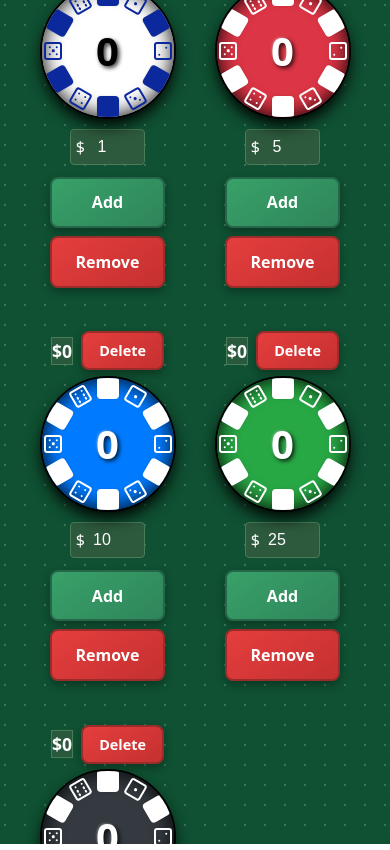
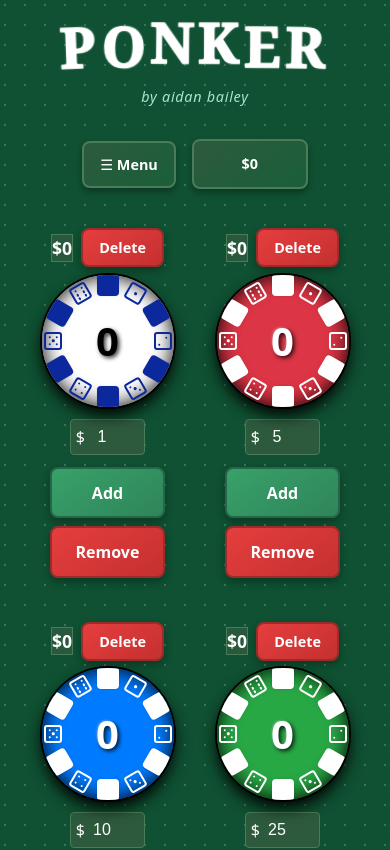
Before and after one commit to aidanlbailey/ponker, a React (Vite) app: page / in a window 390 px wide. Shown: the top 850 px of the page. Built offline with nearby package versions, Linux system fonts and the light colour scheme.

Commit message:
mobile scrolling error fix

```diff
--- a/index.html
+++ b/index.html
@@ -3,7 +3,7 @@
   <head>
     <meta charset="UTF-8" />
     <link rel="icon" type="image/svg+xml" href="/tempicon.png" />
-    <meta name="viewport" content="width=device-width, initial-scale=1.0" />
+    <meta name="viewport" content="width=device-width, initial-scale=1.0, viewport-fit=cover, user-scalable=no" />
     <title>Ponker</title>
   </head>
   <body>
--- a/src/App.css
+++ b/src/App.css
@@ -92,13 +92,12 @@ body {
   color: #ffffff;
   margin: 0;
   padding: 0;
-  display: flex;
-  justify-content: center;
-  align-items: center;
   min-height: 100vh;
-  width: 100vw;
-  height: 100vh;
+  width: 100%;
   overflow-x: hidden;
+  /* Ensure proper scrolling on mobile */
+  -webkit-overflow-scrolling: touch;
+  overscroll-behavior: none;
 }
 
 /* Light mode styles */
@@ -472,12 +471,12 @@ body.felt-mode {
 #root {
   background-color: #000000;
   min-height: 100vh;
-  width: 100vw;
-  height: 100vh;
-  display: flex;
-  justify-content: center;
-  align-items: center;
+  width: 100%;
   overflow-x: hidden;
+  /* Ensure proper scrolling on mobile */
+  position: relative;
+  top: 0;
+  left: 0;
 }
 
 .light-mode #root {
@@ -496,15 +495,17 @@ body.felt-mode {
 .app {
   display: flex;
   flex-direction: column;
-  justify-content: center;
   align-items: center;
   min-height: 100vh;
-  width: 100vw;
-  height: 100vh;
+  width: 100%;
   max-width: 1200px;
   padding: 2rem;
   background-color: #000000;
   animation: slideIn 0.5s ease-out;
+  margin: 0 auto;
+  /* Ensure proper scrolling on mobile */
+  position: relative;
+  box-sizing: border-box;
 }
 
 .title-section {
@@ -564,6 +565,22 @@ body.felt-mode {
 
   .subtitle {
     font-size: 1rem;
+  }
+
+  /* Ensure proper scrolling on mobile */
+  body {
+    position: relative;
+    top: 0;
+  }
+
+  #root {
+    position: relative;
+    top: 0;
+  }
+
+  .app {
+    padding-top: 1rem;
+    padding-bottom: 1rem;
   }
 }
 
--- a/src/App.jsx
+++ b/src/App.jsx
@@ -177,18 +177,18 @@ function App() {
     { name: 'Courier', family: '"Courier New", Courier, monospace' },
     { name: 'Verdana', family: 'Verdana, Geneva, sans-serif' },
     { name: 'Trebuchet', family: '"Trebuchet MS", Arial, sans-serif' },
-    { name: 'Comic Sans', family: '"Comic Sans MS", cursive' },
-    { name: 'Impact', family: 'Impact, Arial Black, sans-serif' },
-    { name: 'Palatino', family: 'Palatino, "Palatino Linotype", serif' },
+    { name: 'Comic Sans', family: '"Comic Sans MS", "Comic Sans", cursive' },
+    { name: 'Impact', family: 'Impact, "Arial Black", "Helvetica Black", sans-serif' },
+    { name: 'Palatino', family: 'Palatino, "Palatino Linotype", "Palatino LT STD", serif' },
     { name: 'Book Antiqua', family: '"Book Antiqua", Palatino, serif' },
-    { name: 'Lucida', family: '"Lucida Grande", Lucida, sans-serif' },
+    { name: 'Lucida', family: '"Lucida Grande", "Lucida Sans Unicode", Lucida, sans-serif' },
     { name: 'Tahoma', family: 'Tahoma, Geneva, sans-serif' },
-    { name: 'Century Gothic', family: '"Century Gothic", sans-serif' },
-    { name: 'Franklin Gothic', family: '"Franklin Gothic Medium", sans-serif' },
-    { name: 'Garamond', family: 'Garamond, serif' },
-    { name: 'Brush Script', family: '"Brush Script MT", cursive' },
-    { name: 'Papyrus', family: 'Papyrus, fantasy' },
-    { name: 'Copperplate', family: 'Copperplate, fantasy' }
+    { name: 'Century Gothic', family: '"Century Gothic", "CenturyGothic", AppleGothic, sans-serif' },
+    { name: 'Franklin Gothic', family: '"Franklin Gothic Medium", "Franklin Gothic Book", sans-serif' },
+    { name: 'Garamond', family: 'Garamond, "Times New Roman", serif' },
+    { name: 'Brush Script', family: '"Brush Script MT", "Brush Script Std", cursive, fantasy' },
+    { name: 'Papyrus', family: 'Papyrus, "Papyrus MT", fantasy' },
+    { name: 'Copperplate', family: 'Copperplate, "Copperplate Gothic Light", "Copperplate Gothic Bold", fantasy' }
   ]
 
   const presets = [
```
